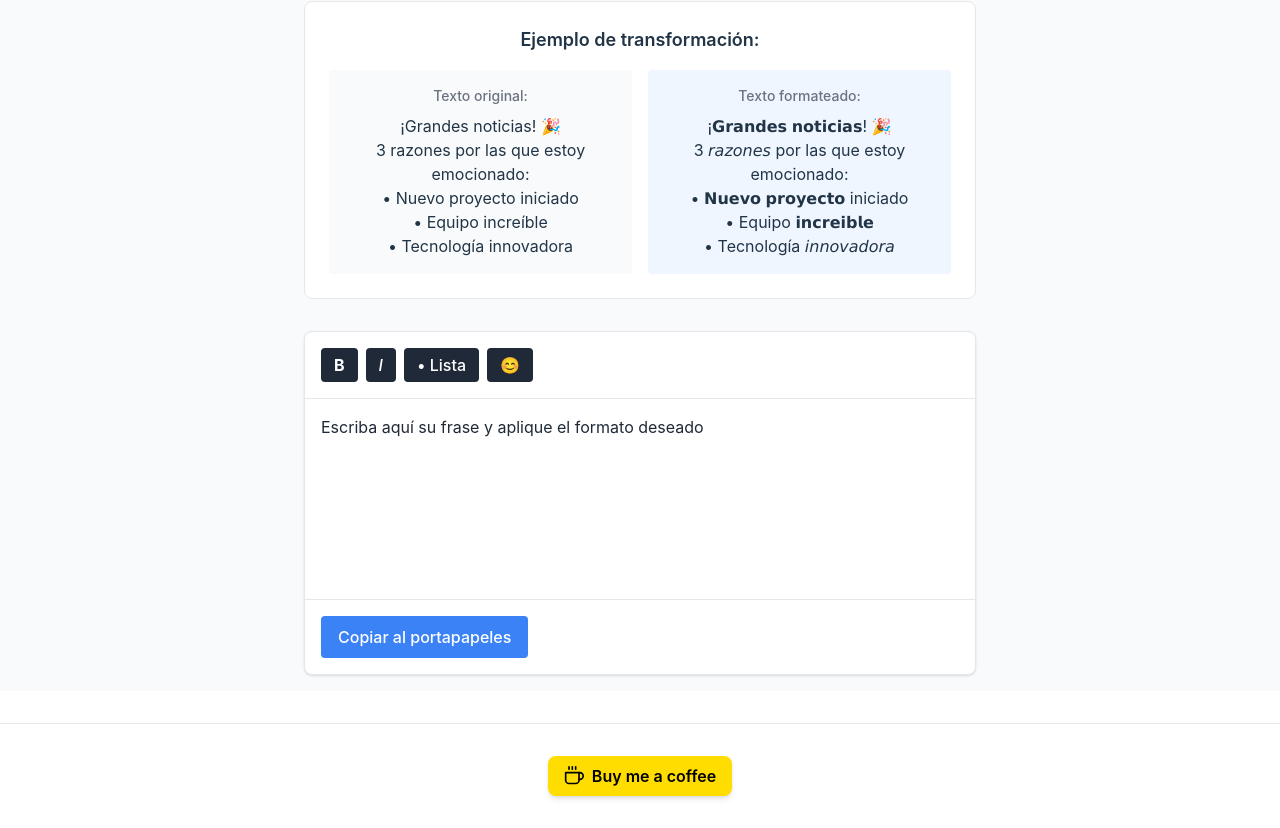
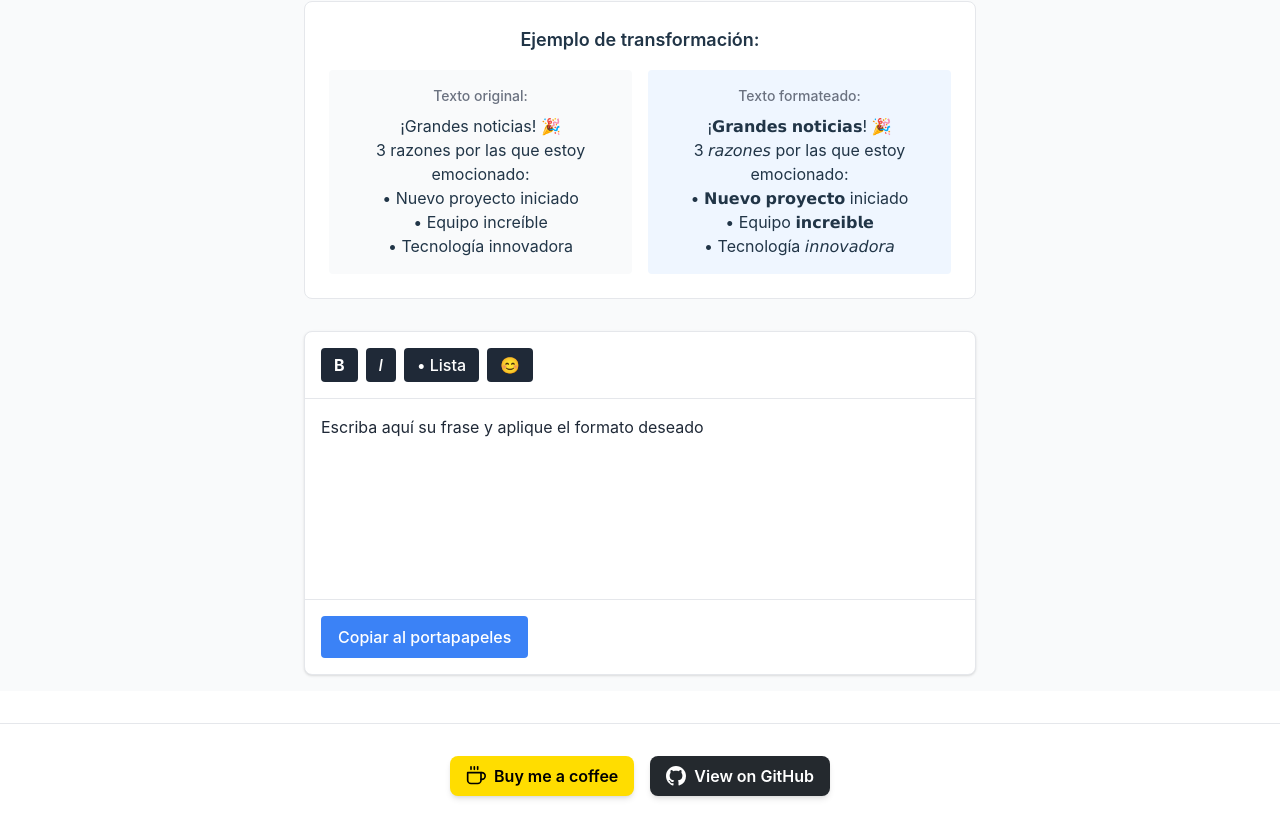
Before and after one commit to Guilleloma/LinkedIN-Post-Formatter, a React (Vite) app: page / in a window 1280 px wide. Shown: the part 159-987 px from the top of the page. Built offline with nearby package versions, Linux system fonts and the light colour scheme.

Commit message:
feat: add GitHub repository button next to Buy Me a Coffee

```diff
--- a/src/App.jsx
+++ b/src/App.jsx
@@ -1,5 +1,5 @@
 import Editor from './components/Editor'
-import BuyMeCoffee from './components/BuyMeCoffee'
+import ActionButtons from './components/ActionButtons'
 import './App.css'
 
 function App() {
@@ -8,7 +8,7 @@
       <div className="flex-grow">
         <Editor />
       </div>
-      <BuyMeCoffee />
+      <ActionButtons />
     </div>
   )
 }
--- /dev/null
+++ b/src/components/ActionButtons.jsx
@@ -0,0 +1,23 @@
+import React from 'react';
+import BuyMeCoffee from './BuyMeCoffee';
+
+const ActionButtons = () => {
+  return (
+    <div className="w-full flex justify-center gap-4 py-8 mt-8 border-t border-gray-200">
+      <BuyMeCoffee />
+      <a
+        href="https://github.com/Guilleloma/LinkedIN-Post-Formatter"
+        target="_blank"
+        rel="noopener noreferrer"
+        className="flex items-center gap-2 bg-[#24292e] text-white font-semibold py-2 px-4 rounded-lg hover:bg-[#24292e]/90 transition-all duration-200 shadow-md"
+      >
+        <svg height="20" width="20" viewBox="0 0 16 16" fill="currentColor">
+          <path d="M8 0C3.58 0 0 3.58 0 8c0 3.54 2.29 6.53 5.47 7.59.4.07.55-.17.55-.38 0-.19-.01-.82-.01-1.49-2.01.37-2.53-.49-2.69-.94-.09-.23-.48-.94-.82-1.13-.28-.15-.68-.52-.01-.53.63-.01 1.08.58 1.23.82.72 1.21 1.87.87 2.33.66.07-.52.28-.87.51-1.07-1.78-.2-3.64-.89-3.64-3.95 0-.87.31-1.59.82-2.15-.08-.2-.36-1.02.08-2.12 0 0 .67-.21 2.2.82.64-.18 1.32-.27 2-.27.68 0 1.36.09 2 .27 1.53-1.04 2.2-.82 2.2-.82.44 1.1.16 1.92.08 2.12.51.56.82 1.27.82 2.15 0 3.07-1.87 3.75-3.65 3.95.29.25.54.73.54 1.48 0 1.07-.01 1.93-.01 2.2 0 .21.15.46.55.38A8.013 8.013 0 0016 8c0-4.42-3.58-8-8-8z"/>
+        </svg>
+        View on GitHub
+      </a>
+    </div>
+  );
+};
+
+export default ActionButtons;
--- a/src/components/BuyMeCoffee.jsx
+++ b/src/components/BuyMeCoffee.jsx
@@ -2,7 +2,6 @@
 
 const BuyMeCoffee = () => {
   return (
-    <div className="w-full flex justify-center py-8 mt-8 border-t border-gray-200">
     <a
       href="https://buymeacoffee.com/Guillermolopez"
       target="_blank"
@@ -18,7 +17,6 @@
       </svg>
       Buy me a coffee
     </a>
-    </div>
   );
 };
 
```
Lines whose indentation alone changed are shown as unchanged.
